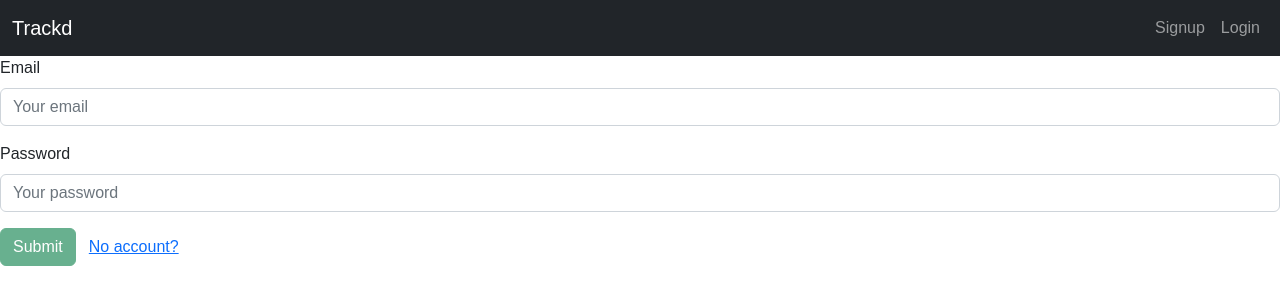
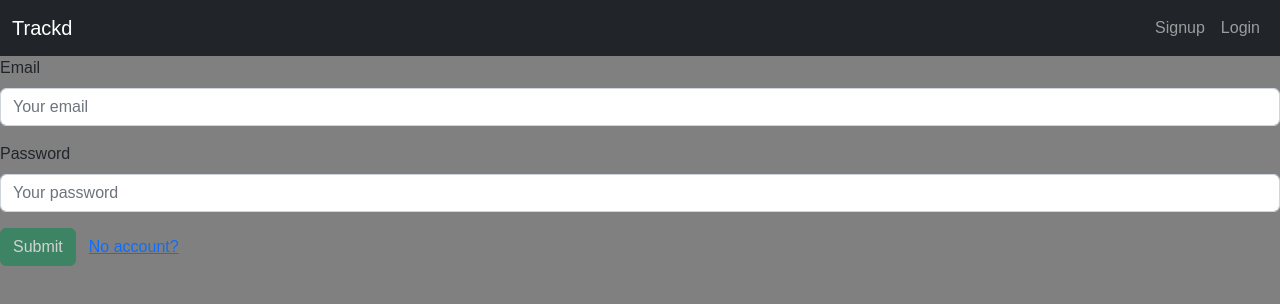
Before and after one commit to ryannarnoldd/Trackd, a React (Vite) app in the folder client/: page /login in a window 1280 px wide. Shown: the top 304 px of the page. Built offline with nearby package versions, Linux system fonts and the light colour scheme.

Commit message:
change background color

```diff
--- a/client/src/App.css
+++ b/client/src/App.css
@@ -15,3 +15,6 @@ h6 {
   font-weight: 300;
   font-style: italic;
 }
+body {
+  background-color: gray;
+}
```
